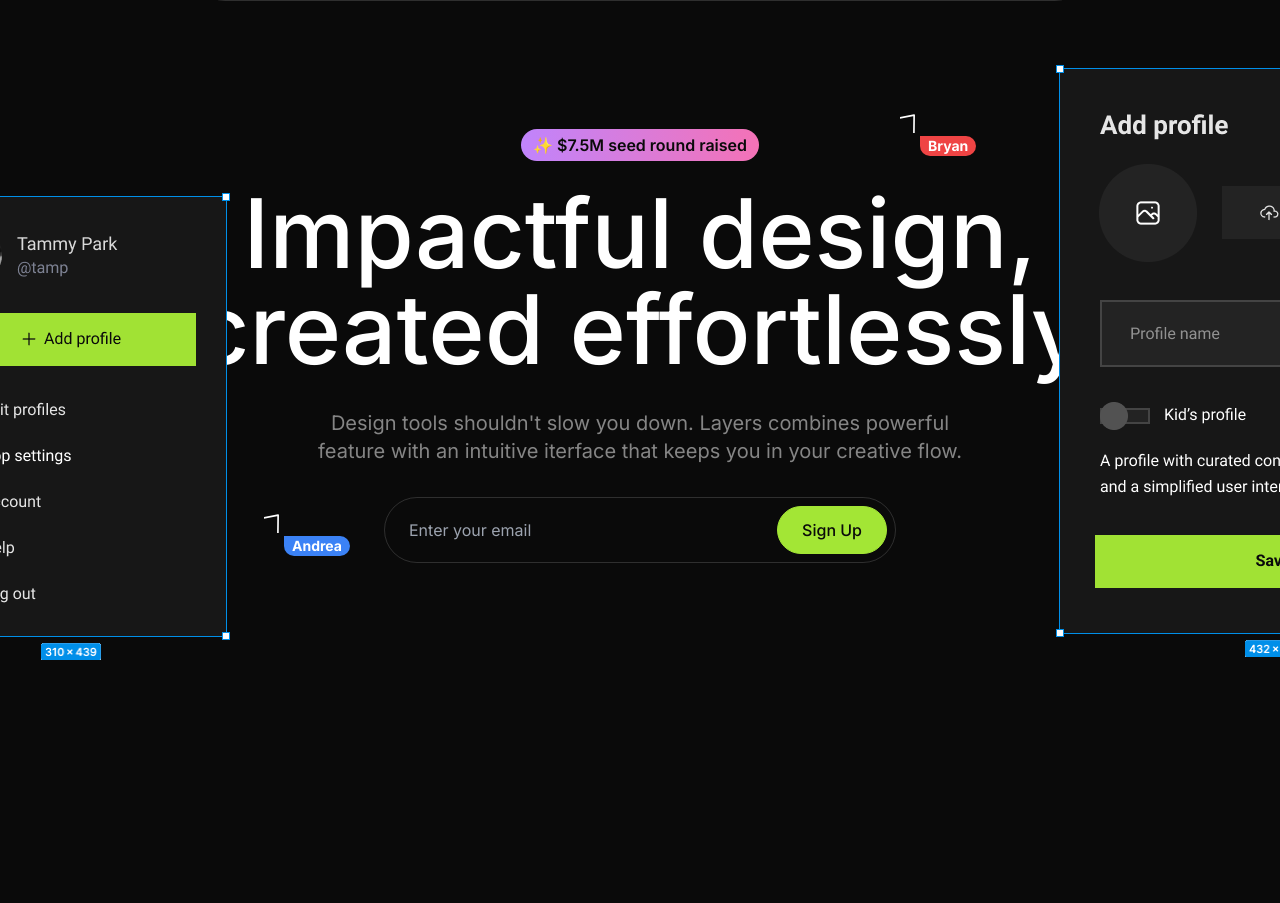
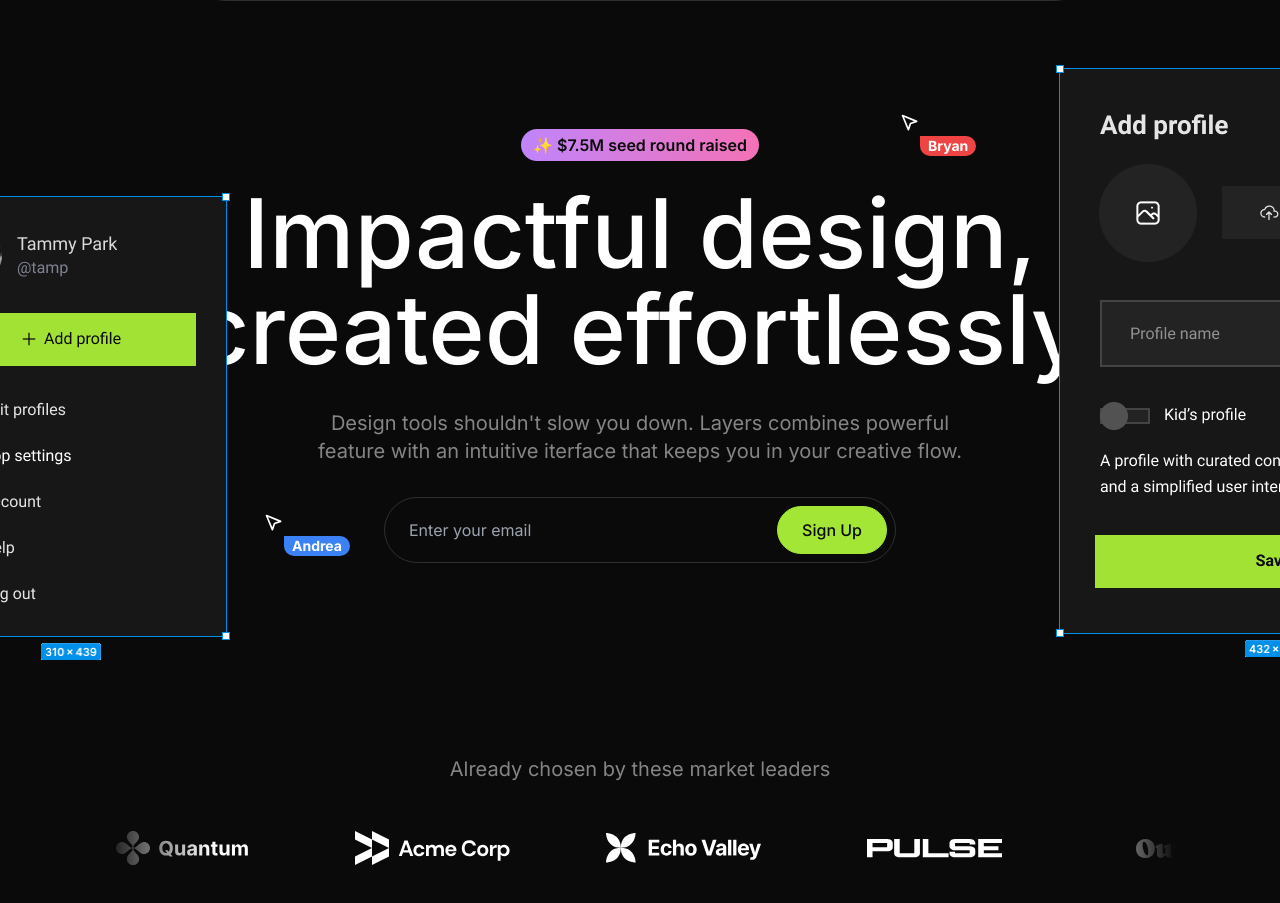
Before and after one commit to Estifanos58/Layers_landing_page, a Next.js app: page / in a window 1280 px wide. Shown: the part 97-1000 px from the top of the page. Before the commit the page ends 800 px from the top, so only its background shows below. Built offline with nearby package versions, Linux system fonts and the light colour scheme.

Commit message:
update: logoticker added

```diff
--- a/src/app/page.tsx
+++ b/src/app/page.tsx
@@ -1,9 +1,11 @@
 import Hero from "@/sections/Hero";
+import LogoTicker from "@/sections/LogoTicker";
 import Navbar from "@/sections/Navbar";
 
 export default function Home() {
     return <>
         <Navbar/>
         <Hero/>
+        <LogoTicker/>
     </>;
 }
--- a/src/components/Pointer.tsx
+++ b/src/components/Pointer.tsx
@@ -19,7 +19,7 @@
             strokeLinejoin="round"
             className="feather feather-menu-pointer text-white size-5"
             >
-                <path d="M13 317.07 16.97 2.51-7.39 7.39-2.51L3 3z"></path>
+                <path d="M3 3l7.07 16.97 2.51-7.39 7.39-2.51L3 3z"></path>
                 <path d="M13 1316 6"></path>
             </svg>
             <div className="absolute top-full left-full ">
--- a/src/sections/Hero.tsx
+++ b/src/sections/Hero.tsx
@@ -39,7 +39,7 @@
                         <input
                             type="email"
                             placeholder="Enter your email"
-                            className="bg-transparent px-4 md:flex-1"
+                            className="bg-transparent px-4 md:flex-1 w-full"
                         />
                         <Button type="submit" variant="primary" className="whitespace-nowrap" size="sm">Sign Up</Button>
                     </form>
--- a/src/sections/LogoTicker.tsx
+++ b/src/sections/LogoTicker.tsx
@@ -6,6 +6,7 @@
 import apexLogo from "@/assets/images/apex.svg";
 import celestialLogo from "@/assets/images/celestial.svg";
 import twiceLogo from "@/assets/images/twice.svg";
+import Image from "next/image";
 
 const logos = [
     { name: "Quantum", image: quantumLogo },
@@ -19,5 +20,16 @@
 ];
 
 export default function LogoTicker() {
-    return <div>Logo Ticker</div>;
+    return <section className="py-24 overflow-x-clip">
+        <div className="container">
+            <h3 className="text-center text-white/50 text-xl">Already chosen by these market leaders</h3>
+            <div className="overflow-hidden mt-12 [mask-image:linear-gradient(to_right,transparent,black_10%,black_90%,transparent)]">
+                <div className="flex gap-24 pr-24">
+                    {logos.map(logo => (
+                        <Image src={logo.image} alt={logo.name} key={logo.name}/>
+                    ))}
+                </div>
+            </div>
+        </div>
+    </section>;
 }
```
